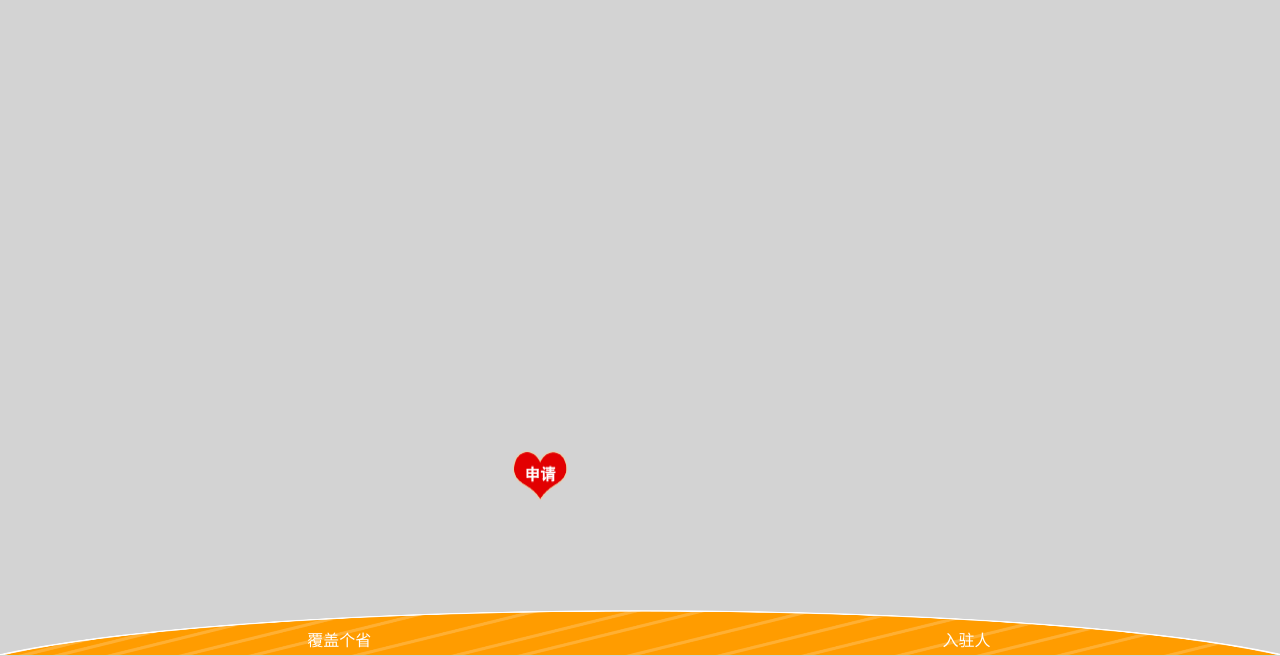
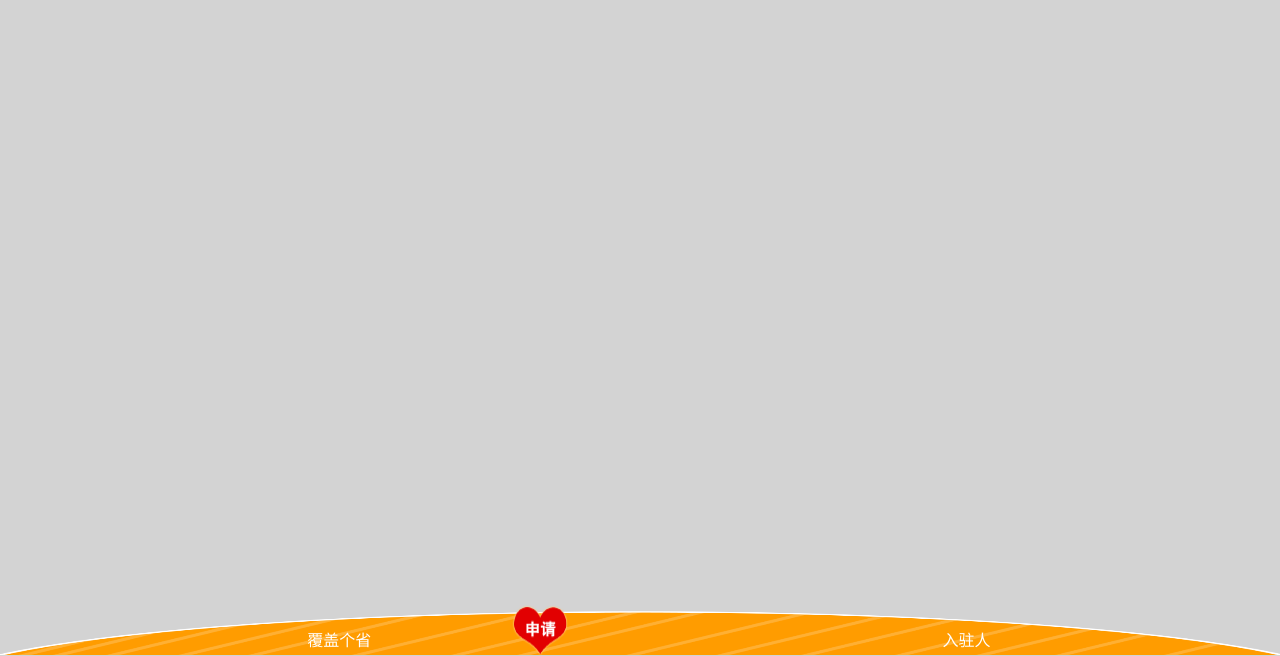
Before and after one commit to wsjyz/lixingdongv2, a Node project: template views/secretariatlist.ejs in a window 1280 px wide. Shown: the part 144-800 px from the top of the page. Run offline with Node 20 templates, Linux system fonts and the light colour scheme; the template is opened without the code that fills it: most values are stand-ins (such as "Sample title", 1, 10 or a date in 2020).

Commit message:
连调页面和接口。

```diff
--- a/public/css/main.css
+++ b/public/css/main.css
@@ -38,7 +38,7 @@ a{cursor: pointer;}
 .container .item-join{
     height: 51px;
     margin-left: 40%;
-    margin-top: -16%;
+    bottom: -3px;
     position: absolute;
     width: 56px;
 }
@@ -188,7 +188,7 @@ a{cursor: pointer;}
     overflow-y: auto;
     position: absolute;
     right: 2px;
-    top: 140px;
+    top: 133px;
 }
 
 .container .st-content .st-item-single{
--- a/views/secretariatlist.ejs
+++ b/views/secretariatlist.ejs
@@ -46,7 +46,7 @@
           </div>
       </div>
       <div class="footer-image row">
-           <div style="height: 45px;"><img ng-src="/img/supportEnterprises/footer.png"/></div>
+           <div style="height: 44px;bottom:0px;"><img ng-src="/img/supportEnterprises/footer.png"/></div>
            <div class="item-join">
                <a ng-click="joinChange()">
                    <img ng-if="!join" ng-src="/img/secretariat/join_btn_default.png"/>
--- a/views/sponsorslist.ejs
+++ b/views/sponsorslist.ejs
@@ -47,7 +47,7 @@
           </div>
       </div>
        <div class="footer-image row">
-           <div style="height: 45px;"><img ng-src="/img/supportEnterprises/footer.png"/></div>
+           <div style="height: 44px;bottom:0px;"><img ng-src="/img/supportEnterprises/footer.png"/></div>
         <div class="item-join">
         <a ng-click="joinChange()">
           <img ng-if="!join" ng-src="/img/supportEnterprises/join_default.png"/>
```
